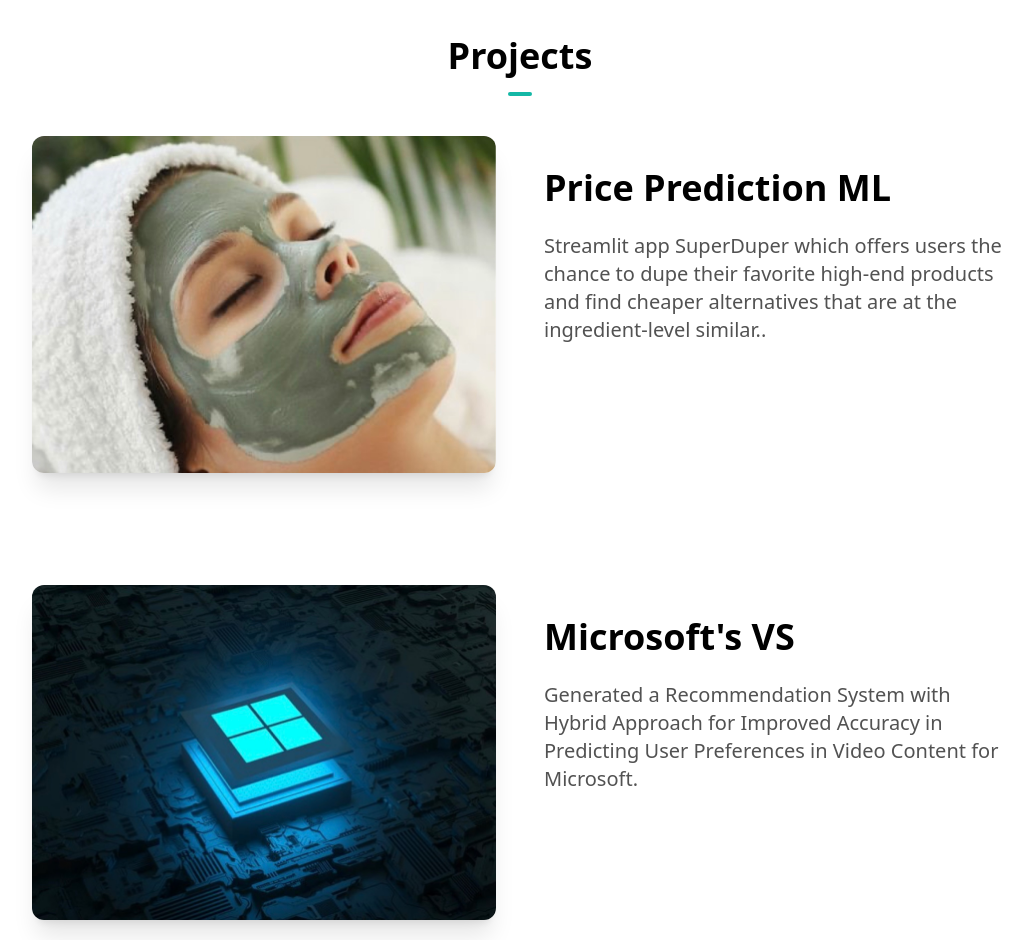
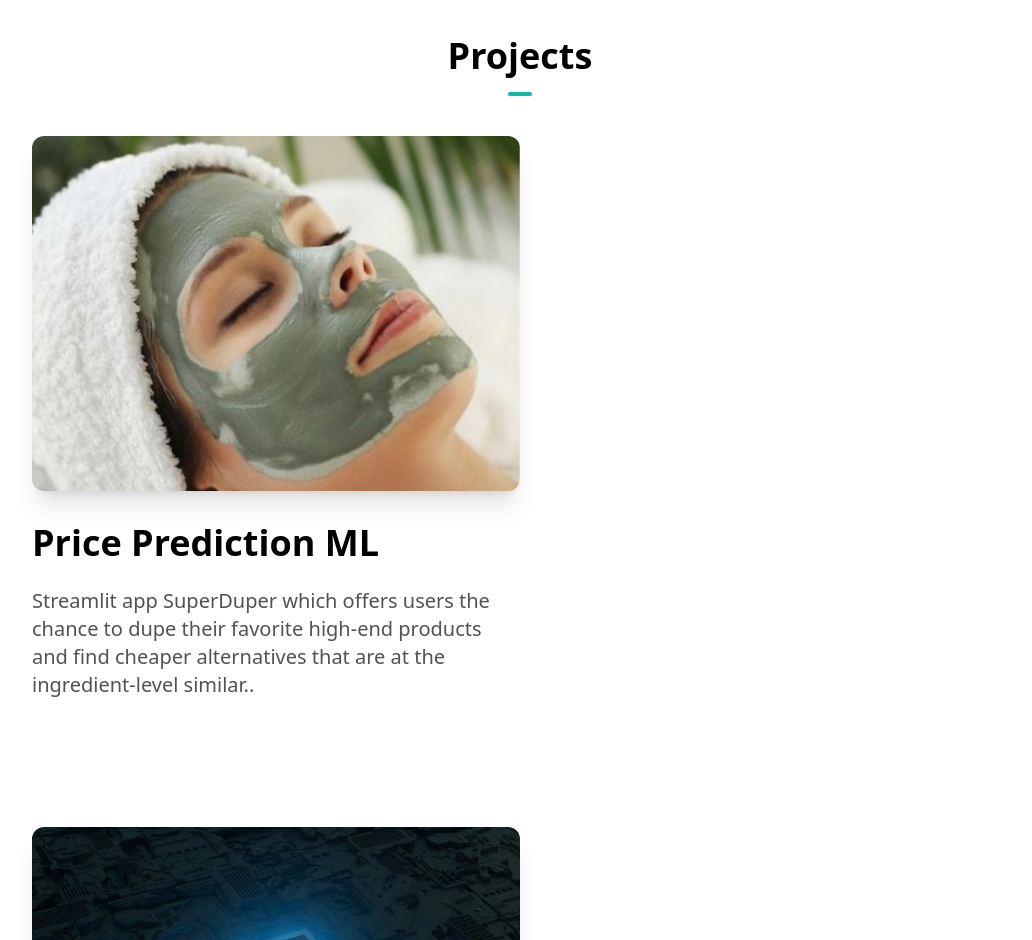
Before and after one commit to mahumabid/Midterm-next.js, a Next.js app in the folder midterm-nextjs/: page / in a window 1280 px wide. Shown: the part 1860-2800 px from the top of the page, without its empty margins (120-1152 px from the left). Built offline with nearby package versions, Linux system fonts and the light colour scheme.

Commit message:
closes branch added animation code

```diff
--- a/midterm-nextjs/components/ProjectsSection.tsx
+++ b/midterm-nextjs/components/ProjectsSection.tsx
@@ -37,7 +37,7 @@
             return (
               <div key={idx}>
                  <SlideUp offset="-300px 0px -300px 0px">
-                  <div className="flex flex-col  animate-slideUpCubiBezier animation-delay-2 md:flex-row md:space-x-12">
+                  <div className="flex flex-col  animate-slideUpCubiBezier">
                     <div className=" md:w-1/2">
                         <Image
                           src={project.image}
```
